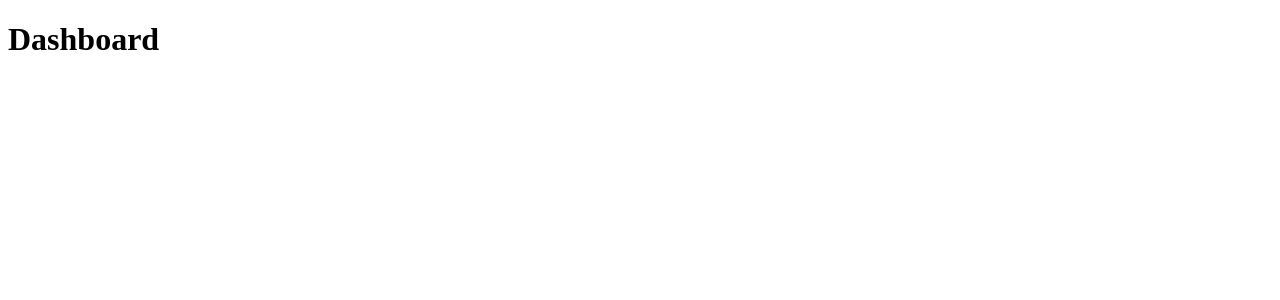
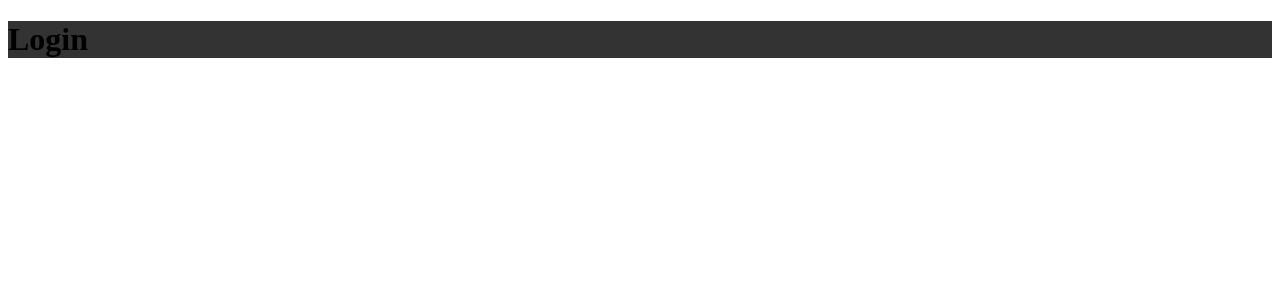
Before and after one commit to joshuamaia/gobarberweb, a React (Create React App) app: page / in a window 1280 px wide. Before the commit this address led to /dashboard. Shown: the top 300 px of the page. Built offline with nearby package versions, Linux system fonts and the light colour scheme; the HTML template or start-up script is replaced by a standard one.

Commit message:
Layouts por página

```diff
--- a/package.json
+++ b/package.json
@@ -9,7 +9,8 @@
     "react-dom": "^16.9.0",
     "react-router-dom": "^5.0.1",
     "react-scripts": "3.1.1",
-    "reactotron-react-js": "^3.3.2"
+    "reactotron-react-js": "^3.3.2",
+    "styled-components": "^4.3.2"
   },
   "scripts": {
     "start": "react-scripts start",
--- /dev/null
+++ b/src/pages/_layouts/auth/index.js
@@ -0,0 +1,11 @@
+import React from 'react';
+import PropTypes from 'prop-types';
+import { Wrapper } from './styles';
+
+export default function AuthLayout({ children }) {
+  return <Wrapper>{children}</Wrapper>;
+}
+
+AuthLayout.propTypes = {
+  children: PropTypes.element.isRequired,
+};
--- /dev/null
+++ b/src/pages/_layouts/auth/styles.js
@@ -0,0 +1,6 @@
+import styled from 'styled-components';
+
+export const Wrapper = styled.div`
+  height: 100%;
+  background: linear-gradient(-90deg, #7159c1, #ab51c1);
+`;
--- /dev/null
+++ b/src/pages/_layouts/default/index.js
@@ -0,0 +1,11 @@
+import React from 'react';
+import PropTypes from 'prop-types';
+import { Wrapper } from './styles';
+
+export default function DefaultLayout({ children }) {
+  return <Wrapper>{children}</Wrapper>;
+}
+
+DefaultLayout.propTypes = {
+  children: PropTypes.element.isRequired,
+};
--- /dev/null
+++ b/src/pages/_layouts/default/styles.js
@@ -0,0 +1,6 @@
+import styled from 'styled-components';
+
+export const Wrapper = styled.div`
+  height: 100%;
+  background: #333;
+`;
--- a/src/routes/Route.js
+++ b/src/routes/Route.js
@@ -1,13 +1,15 @@
 import React from 'react';
 import PropTypes from 'prop-types';
 import { Route, Redirect } from 'react-router-dom';
+import AuthLayout from '../pages/_layouts/auth';
+import DefaultLayout from '../pages/_layouts/default';
 
 export default function RouteWrapper({
   component: Component,
   isPrivate,
   ...rest
 }) {
-  const signed = true;
+  const signed = false;
 
   if (!signed && isPrivate) {
     return <Redirect to="/" />;
@@ -17,7 +19,18 @@
     return <Redirect to="/dashboard" />;
   }
 
-  return <Route {...rest} component={Component} />;
+  const Layout = signed ? AuthLayout : DefaultLayout;
+
+  return (
+    <Route
+      {...rest}
+      render={props => (
+        <Layout>
+          <Component {...props} />
+        </Layout>
+      )}
+    />
+  );
 }
 
 RouteWrapper.propTypes = {
```
Also changed, not shown: 1 other file (tests, documents, lock files or other folders).
